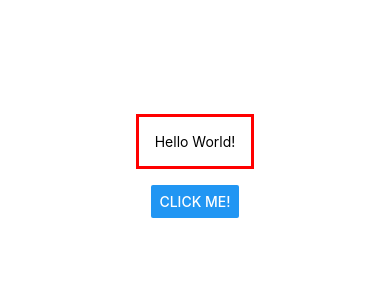
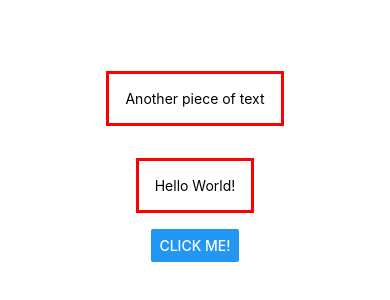
Before and after one commit to juanpablohdzm/ReactNativeProjects, a React Native app in the folder RNCourse/: screen / in a window 390 px wide. Shown: the part 264-564 px from the top of the page. Built offline with nearby package versions, Linux system fonts and the light colour scheme.

Commit message:
object styling

```diff
--- a/RNCourse/App.js
+++ b/RNCourse/App.js
@@ -3,13 +3,18 @@ import { StyleSheet, Text, View, Button } from "react-native";
 export default function App() {
   return (
     <View style={styles.container}>
-      <Text style={{ margin: 16, borderWidth: 3, borderColor: "red", padding: 16 }}>
-        Hello World!
-      </Text>
+      <View>
+        <Text style={customStyle.dummyText}>Another piece of text</Text>
+      </View>
+      <Text style={customStyle.dummyText}>Hello World!</Text>
       <Button title="click me!" />
     </View>
   );
 }
+
+const customStyle = StyleSheet.create({
+  dummyText: { margin: 16, borderWidth: 3, borderColor: "red", padding: 16 },
+});
 
 const styles = StyleSheet.create({
   container: {
```
